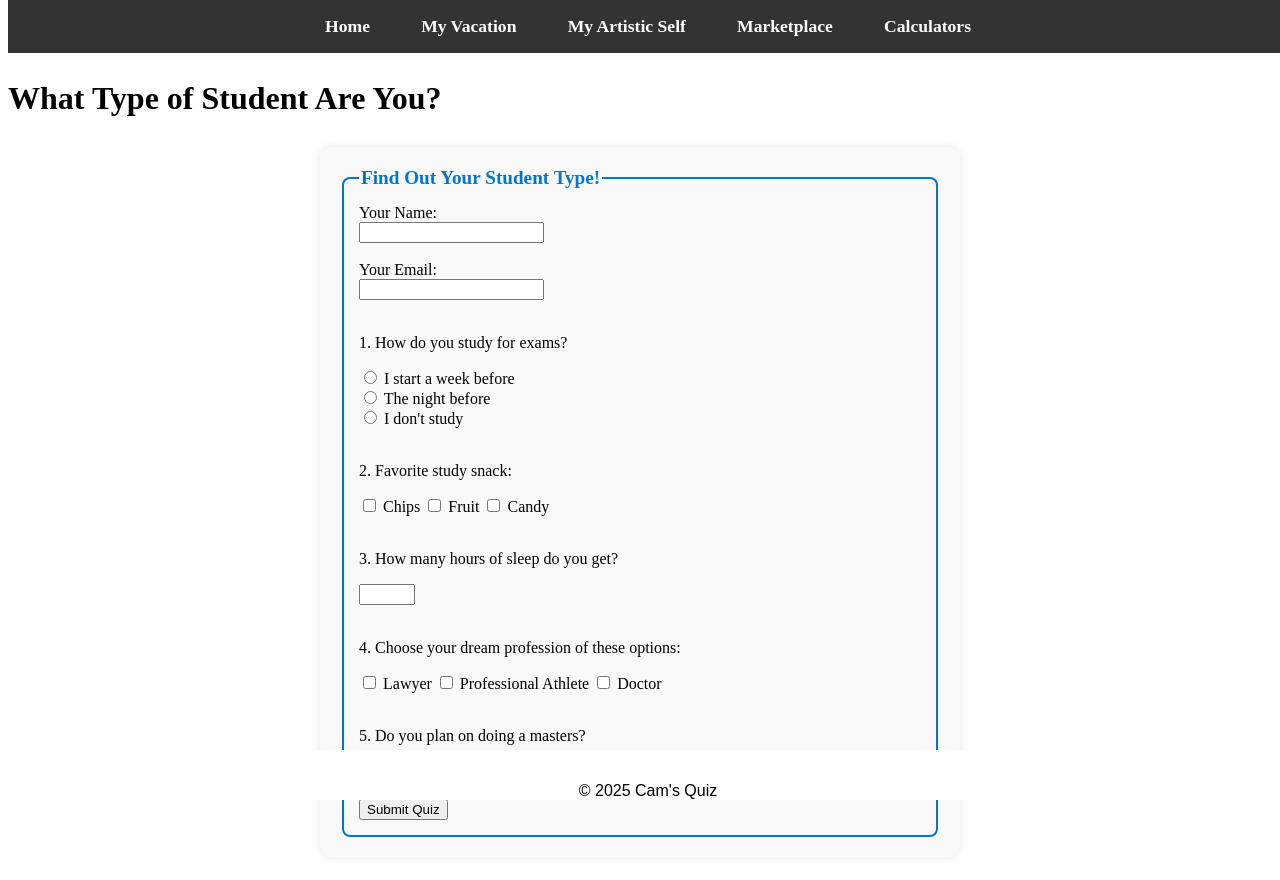
After one commit to cameronfougere4/cameronfougere4.github.io, a PHP site: page /my_form.html in a window 1280 px wide. The commit adds this page. Run offline with PHP 8.4, Linux system fonts and the light colour scheme.

Commit message:
added my_form.html and form validation

```diff
--- /dev/null
+++ b/form_validate.js
@@ -0,0 +1,14 @@
+function validate(event) {
+  event.preventDefault(); // stop form from submitting
+
+  const name = document.getElementById("name").value.trim();
+  const email = document.getElementById("email").value.trim();
+
+  if (name === "" || email === "") {
+    alert("Please enter both your name and email!");
+    return false;
+  }
+
+  alert("Thanks for completing the quiz, " + name + "!");
+  return true;
+}
--- /dev/null
+++ b/my_form.html
@@ -0,0 +1,67 @@
+<!DOCTYPE html>
+<html lang="en">
+<head>
+  <meta charset="UTF-8">
+  <meta name="viewport" content="width=device-width, initial-scale=1.0">
+  <title>Cam's Quiz</title>
+  <link rel="stylesheet" href="my_style.css">
+  <script src="nav.js"></script>
+  <script src="form_validate.js"></script>
+</head>
+
+<body onload="setNav(window.location.pathname)">
+  <nav id="main-nav"></nav>
+
+  <main>
+    <h1>What Type of Student Are You?</h1>
+
+    <form id="quizForm" onsubmit="return validate(event)">
+      <fieldset>
+        <legend>Find Out Your Student Type!</legend>
+
+
+        <label for="name">Your Name:</label><br>
+        <input type="text" id="name" name="name"><br><br>
+
+
+        <label for="email">Your Email:</label><br>
+        <input type="email" id="email" name="email"><br><br>
+
+
+        <p>1. How do you study for exams?</p>
+        <label><input type="radio" name="study" value="early"> I start a week before</label><br>
+        <label><input type="radio" name="study" value="last_minute"> The night before</label><br>
+        <label><input type="radio" name="study" value="never"> I don't study</label><br><br>
+
+
+        <p>2. Favorite study snack:</p>
+        <label><input type="checkbox" name="snack" value="chips"> Chips</label>
+        <label><input type="checkbox" name="snack" value="fruit"> Fruit</label>
+        <label><input type="checkbox" name="snack" value="candy"> Candy</label><br><br>
+
+
+        <p>3. How many hours of sleep do you get?</p>
+        <input type="number" id="sleep" name="sleep" min="0" max="12"><br><br>
+
+
+        <p>4. Choose your dream profession of these options:</p>
+        <label><input type="checkbox" name="profession" value="lawyer"> Lawyer</label>
+		<label><input type="checkbox" name="profession" value="professional_athlete"> Professional Athlete</label>
+	    <label><input type="checkbox" name="profession" value="doctor"> Doctor</label><br><br>
+
+
+
+        <p>5. Do you plan on doing a masters?</p>
+        <label><input type="radio" name="masters" value="yes"> Yes</label>
+        <label><input type="radio" name="masters" value="no"> No</label><br><br>
+
+        <button type="submit">Submit Quiz</button>
+      </fieldset>
+    </form>
+  </main>
+
+  <footer>
+    <p>&copy; 2025 Cam's Quiz</p>
+  </footer>
+</body>
+</html>
--- a/my_style.css
+++ b/my_style.css
@@ -97,4 +97,26 @@ nav a.active {
   background-color: lightblue;
 }
 
+form {
+  background-color: #f9f9f9;
+  padding: 20px;
+  border-radius: 12px;
+  max-width: 600px;
+  margin: 30px auto;
+  box-shadow: 0 0 10px rgba(0,0,0,0.1);
+}
+
+fieldset {
+  border: 2px solid #0077cc;
+  border-radius: 8px;
+  padding: 15px;
+}
+
+legend {
+  font-weight: bold;
+  font-size: 1.2em;
+  color: #0077cc;
+}
+
+
 </style>
```
